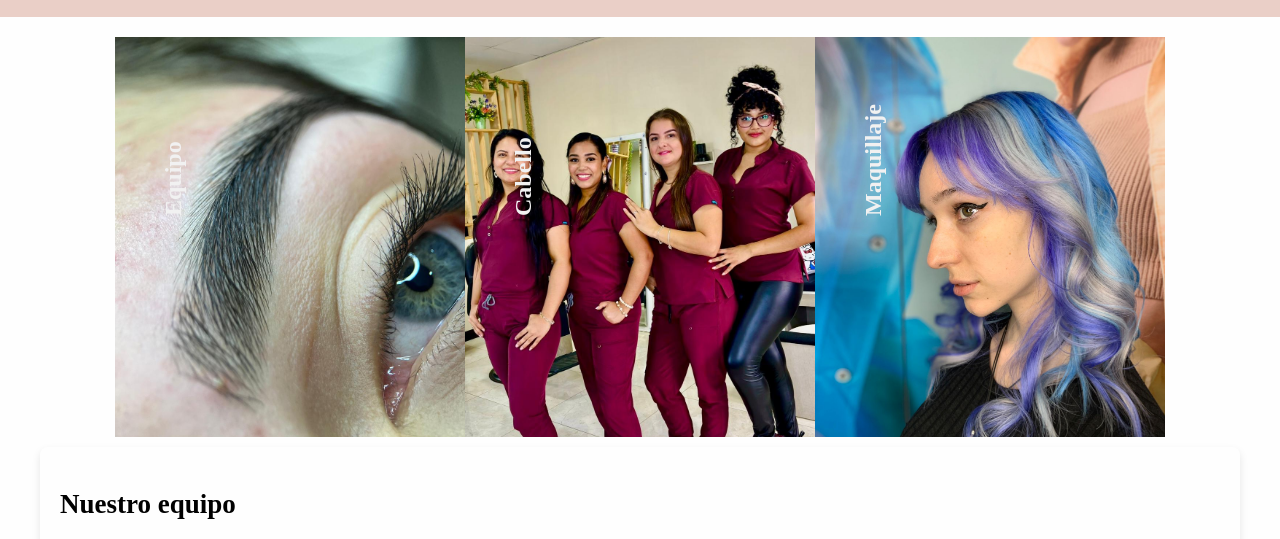
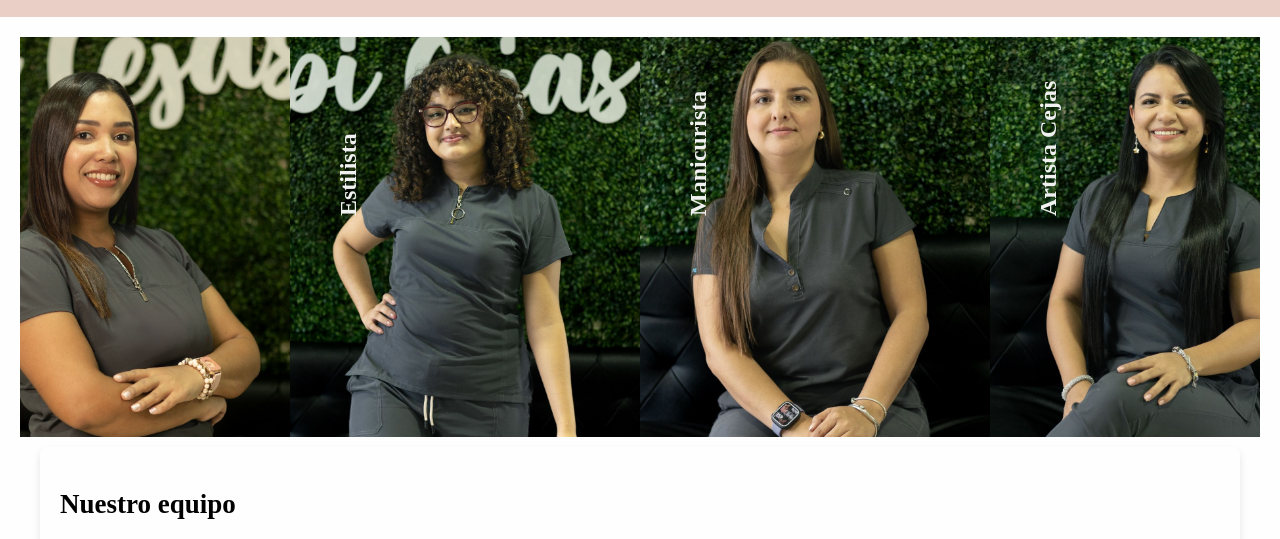
Before and after one commit to PamelaCHM/Proyecto-DepiCejas, a plain HTML site: page index.html in a window 1280 px wide. Shown: the part 226-765 px from the top of the page. Drawn offline with Linux system fonts and the light colour scheme.

Commit message:
index bonito

```diff
--- a/CSS/Estilos.css
+++ b/CSS/Estilos.css
@@ -127,7 +127,7 @@ main {
 /* Estilo de las imágenes */
 .imagen img {
     width: 100%;
-    height: 100%;
+    height: 120%;
     object-fit: cover; /* Ajusta la imagen al tamaño del contenedor */
     transition: transform 0.5s ease, opacity 0.5s ease;
     transform: scale(1); /* Sin zoom inicialmente */
--- a/index.html
+++ b/index.html
@@ -16,8 +16,12 @@
       <!-- Header -->
         <header>
             <div class="caja1">
+
                 <!-- Logo a la izquierda -->
+
+                <a href="https://www.instagram.com/depicejascr/?hl=es" target="_blank">
                     <img id="LogoDepi" src="Imagenes/Logo.jpg" alt="Logo de DepiCejas">
+                </a>
                 <!-- Título centrado -->
                 <h1>DepiCejas</h1>
                 <!-- Ícono de Instagram a la derecha -->
@@ -42,20 +46,27 @@
     <main>
         <section class="contenedor-imagenes">
             <div class="imagen">
-                <h2 class="titulo-superior">Equipo</h2>
-                <img src="Imagenes/Ceja2.jpg" alt="Equipo DepiCejas">
-                <p class="texto-desplegable">Somos un equipo especializado en cuidados estéticos y depilación.</p>
+                <h2 class="titulo-superior">Lashista</h2>
+                <img src="ImagenesAdicionales/LashistaJefa.jpeg" alt="Equipo DepiCejas">
+                <p class="texto-desplegable">Daniela Tovar: bla bla.</p>
             </div>
             <div class="imagen">
-                <h2 class="titulo-superior">Cabello</h2>
-                <img src="Imagenes/Foto Equipo.jpg" alt="Cabello">
-                <p class="texto-desplegable">Ofrecemos cortes y tratamientos capilares profesionales.</p>
+                <h2 class="titulo-superior">Estilista</h2>
+                <img src="ImagenesAdicionales/Estilista.jpeg" alt="Cabello">
+                <p class="texto-desplegable">Carol Ortega: </p>
             </div>
             <div class="imagen">
-                <h2 class="titulo-superior">Maquillaje</h2>
-                <img src="Imagenes/Color3.jpeg" alt="Maquillaje">
-                <p class="texto-desplegable">Realizamos maquillaje para eventos especiales y sesiones fotográficas.</p>
+                <h2 class="titulo-superior">Manicurista</h2>
+                <img src="ImagenesAdicionales/Manicurista.jpeg" alt="Maquillaje">
+                <p class="texto-desplegable">Kathya Quesada:</p>
             </div>
+            <div class="imagen">
+                <h2 class="titulo-superior">Artista Cejas</h2>
+                <img src="ImagenesAdicionales/Lashista.jpeg" alt="Maquillaje">
+                <p class="texto-desplegable">Milagros Morillo</p>
+            </div>
+
+
         </section>
 
 
@@ -75,13 +86,15 @@
                 <p>¡Déjanos ser parte de tu transformación!</p>
             </div>
         </article>
+
     </main>
 
     <!-- Footer -->
     <footer>
         <p>
             Haz una cita hoy! <br><br>
-            Citas disponibles al <strong>8938-6487</strong> <br>
+            Citas disponibles al
+            <a href="https://wa.me/50689386487" target="_blank">8938-6487</a> <br>
             Estamos ubicados en Grecia - Centro a un costado del colegio María Inmaculada! <br>
             <strong>Tus Cejas solo en manos de profesionales!</strong> <br>
             Horarios de atención: de Lunes a Sábado de 9:30 a.m. a 5:00 p.m.
```
